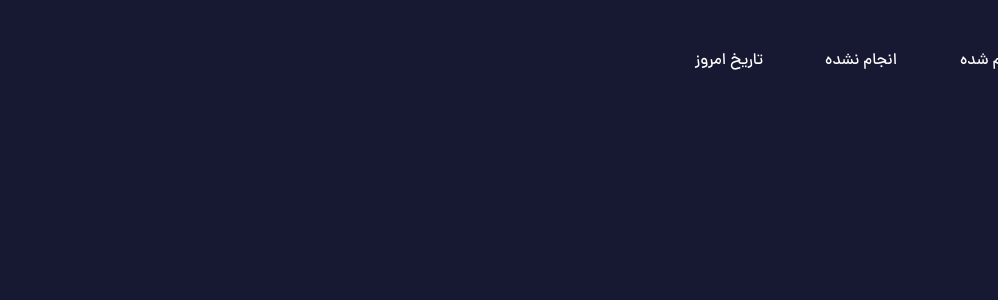
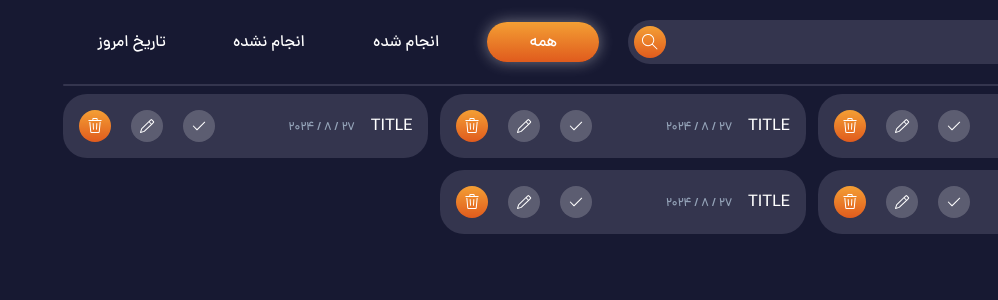
Before and after one commit to amir2002-js/todoList, a React (Vite) app: page / in a window 1280 px wide. Shown: the top 300 px of the page, without its empty margins (282-1280 px from the left). Built offline with nearby package versions, Linux system fonts and the light colour scheme.

Commit message:
create cart of todoList

```diff
--- a/src/App.jsx
+++ b/src/App.jsx
@@ -1,12 +1,21 @@
+import Cart from "./components/Cart";
 import SearchList from "./components/SearchList";
 import Selector from "./components/Selector";
 
 function App() {
 	return (
 		<div className="text-white container max-w-[1400px] font-dana">
-			<div className="flex my-10 items-center justify-between">
+			<div className="flex my-5 items-center justify-between gap-4 max-xmd:flex-col">
 				<SearchList />
 				<Selector />
+			</div>
+            <div className="container w-full h-0.5 bg-secBg rounded-full my-2"></div>
+			<div className="grid sm:grid-cols-2 lg:grid-cols-3 gap-3">
+				<Cart />
+				<Cart />
+				<Cart />
+				<Cart />
+				<Cart />
 			</div>
 		</div>
 	);
--- a/src/components/BtnSelector.jsx
+++ b/src/components/BtnSelector.jsx
@@ -4,7 +4,7 @@ export default function BtnSelector({ isActive, children, changeActive, id }) {
 			onClick={() => changeActive(id)}
 			className={`w-28 h-10 ${
 				isActive
-					? "shadow-[0_0_15px_rgba(256,256,256,0.4)] text-center bg-gradient-to-t from-mainColor to-secColo"
+					? "shadow-[0_0_15px_rgba(255,255,255,0.4)] text-center bg-gradient-to-t from-mainColor to-secColo"
 					: ""
 			}r rounded-full`}
 		>
--- /dev/null
+++ b/src/components/Cart.jsx
@@ -0,0 +1,31 @@
+import { GoCheck, GoPencil, GoTrash } from "react-icons/go";
+
+export default function Cart({ isDown }) {
+	const now = new Date();
+	const day = now.getDate();
+	const month = now.getMonth();
+	const year = now.getFullYear();
+	return (
+		<div className="bg-secBg rounded-3xl p-4 flex items-center justify-between">
+			<div className="flex gap-4 items-baseline">
+				<p>TITLE</p>
+				<figcaption className="text-slate-400 text-[12px]">{`${day} / ${month} / ${year}`}</figcaption>
+			</div>
+			<div className="flex gap-5">
+				<button
+					className={`${
+						isDown ? "bg-teal-600" : "bg-white/20"
+					} rounded-full p-2 hover:shadow-[0_0_15px_rgba(255,255,255,0.2)] `}
+				>
+					<GoCheck />
+				</button>
+				<button className=" hover:shadow-[0_0_15px_rgba(255,255,255,0.2)] bg-white/20 rounded-full p-2">
+					<GoPencil />
+				</button>
+				<button className=" hover:shadow-[0_0_15px_rgba(255,255,255,0.2)] bg-gradient-to-t from-mainColor to-secColor rounded-full p-2">
+					<GoTrash />
+				</button>
+			</div>
+		</div>
+	);
+}
--- a/src/components/SearchList.jsx
+++ b/src/components/SearchList.jsx
@@ -2,18 +2,19 @@ import { TfiSearch } from "react-icons/tfi";
 
 export default function SearchList() {
 	return (
-		<div>
-			<form className="bg-secBg rounded-full text-white/70 p-1 w-96 flex justify-between items-center">
+
+			<form className="bg-secBg rounded-full text-white/70 p-1.5 flex justify-between items-center w-full">
 				<input
 					type="text"
 					name=""
 					id=""
-					className="bg-transparent w-full outline-none px-4"
+                    placeholder="جستجو در لیست...."
+					className="bg-transparent w-full outline-none px-4 text-sm"
 				/>
 				<button className="bg-gradient-to-t from-mainColor to-secColor text-white p-2 rounded-full">
 					<TfiSearch />
 				</button>
 			</form>
-		</div>
+
 	);
 }
--- a/src/components/Selector.jsx
+++ b/src/components/Selector.jsx
@@ -16,7 +16,7 @@ export default function Selector() {
 	}
 
 	return (
-		<div className="flex justify-around items-center gap-5">
+		<div className="flex justify-around items-center w-full">
 			{selectorItem.map((item) => (
 				<BtnSelector
 					key={item.id}
--- a/tailwind.config.js
+++ b/tailwind.config.js
@@ -5,10 +5,11 @@ export default {
     container:{
       center:true,
       padding:{
-        "sm":"1rem",
-        "md":"2rem",
-        "lg":"3rem",
-        "xl":"4rem",
+        DEFAULT : "1rem",
+        "sm":"2rem",
+        "md":"3rem",
+        "lg":"4rem",
+        "xl":"5rem",
       }
     },
     fontFamily:{
@@ -22,6 +23,9 @@ export default {
 				mainBg: "#171932",
 				secBg: "#34354e",
 			},
+      screens:{
+        "xmd" : "900px"
+      }
 		},
 	},
 	plugins: [],
```
